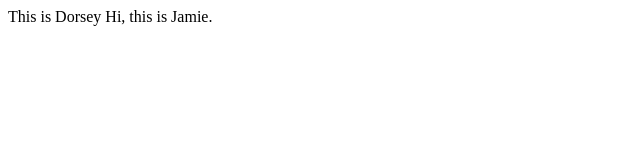
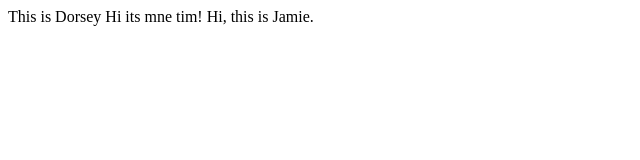
Before and after one commit to dsuberi/CIS335FoodOrderSystem, a plain HTML site: page Exercise/index.html in a window 1280 px wide. Shown: the whole page, without its empty margins (0-640 px from the left). Drawn offline with Linux system fonts and the light colour scheme.

Commit message:
Update index.html

```diff
--- a/Exercise/index.html
+++ b/Exercise/index.html
@@ -10,6 +10,7 @@
 		<!--Team Member #2 Add some content below-->
 		This is Dorsey
 		<!--Team Member #3 Add some content below-->
+		Hi its mne tim!
 
 		Hi, this is Jamie.
 
```
